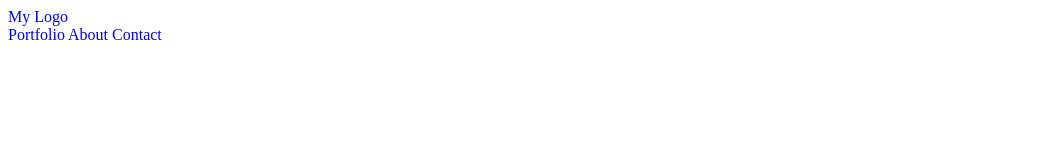
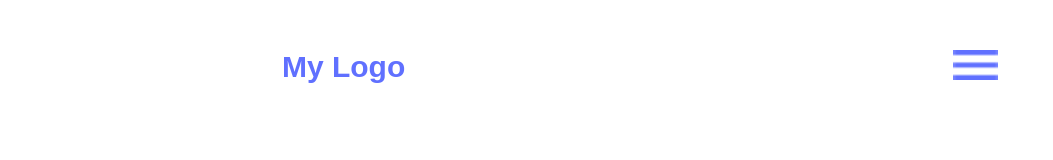
Before and after one commit to taher-software/Portfolio-setup-and-mobile-version-skeleton, a plain HTML site: page index.html in a window 1280 px wide. Shown: the whole page, without its empty margins (0-1053 px from the left). Drawn offline with Linux system fonts and the light colour scheme.

Commit message:
Create the header of the template with their css requirements.

```diff
--- a/index.html
+++ b/index.html
@@ -7,12 +7,10 @@
     </head>
     <body>
         <nav>
-            <a href="#">My Logo</a>
-            <div>
-                <a href="#">Portfolio</a>
-                <a href="#">About</a>
-                <a href="#">Contact</a>
-            </div>
+            <a class="logo" href="#">My Logo</a>
+
+            <img src="statics/images/Union.png" width="18px" height="12px">
+
         </nav>
 
     </body>
--- a/styles/style.css
+++ b/styles/style.css
@@ -1 +1,18 @@
-a {text-decoration: none;}
+nav {display:flex;
+    justify-content: space-around;
+    margin-top: 50px;}
+nav a {text-decoration: none;
+  font-family: Poppins,sans-serif;
+  font-weight: bold;
+  font-size: 30px;
+  color:#6070ff;
+  display: flex;
+  align-items: center;
+  text-align: center;}
+
+nav a:hover{text-decoration: underline;}
+
+nav img {width: 45px;
+  height: 30px;
+  display: flex;
+  align-items: center;}
```
Also changed, not shown: statics/images/Union.png (added), statics/images/Vector.png (added).
